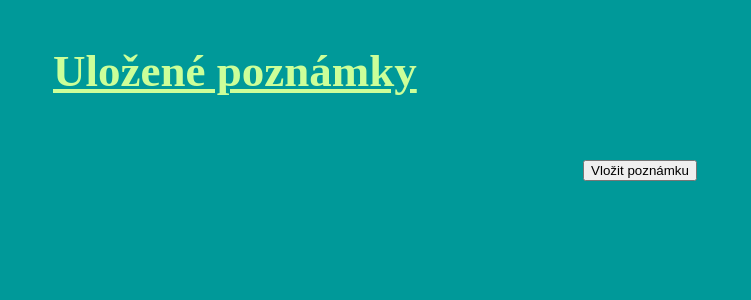
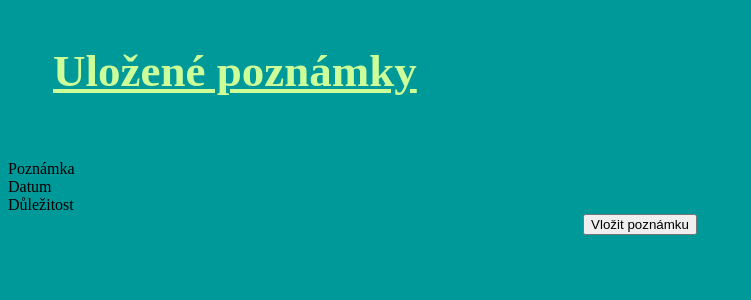
Before and after one commit to TheLavk/wa, a Flask app: page / in a window 1280 px wide. Shown: the top 300 px of the page, without its empty margins (0-751 px from the left). Run offline with Flask 2, Linux system fonts and the light colour scheme; data that the repository does not hold is empty.

Commit message:
Update pozn.html

```diff
--- a/templates/pozn.html
+++ b/templates/pozn.html
@@ -4,6 +4,7 @@
 <title>Mé poznámky</title>
 <meta charset="utf-8">
 <link rel="stylesheet" href="\static\styles\custom.css" type="text/css">
+<link rel="icon" href="/static/img/icon.jpg" sizes="16x16">
 
 <style>
 
@@ -12,21 +13,34 @@
 <h3><u>Uložené poznámky</u></h3>
 <br>
 <div class="row">
+<div class="prost">
+     <div class="columnt">
+        <l class="textt"> Poznámka </l>
+     </div>
+     <div class="column2t">
+        <l class="text2t"> Datum </l>
+     </div>
+     <div class="column3t">
+       <l class="text3t"> Důležitost </l>
+</div>
+
+</div>
 
     <div>
         {% for poznamky in poznamky %}
         <br><br>
-        <div class="column"  >
+        <div class="column" >
             <l class="text">{{poznamky[1]}}</l>
         </div>
-
+<div class="prost">
         <div class="column2" >
            <u> <l class="text2">{{poznamky[2]}}</l></u>
         </div>
+
         <div class="column3"  >
-            <l class="text3">důležitost: {{poznamky[3]}}</l>
+            <l class="text3">důležitost: {{poznamky[3]}}/3</l>
         </div>
-
+</div>
         <tr>
             <td><a href="/smaz/{{ poznamky[0] }}">Smazat</a> <a href="/uprav/{{ poznamky[0] }}">Upravit</a></td>
 
```
Lines whose indentation alone changed are shown as unchanged.
